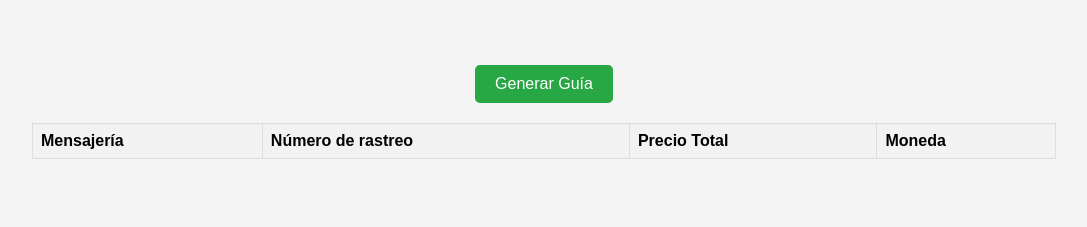
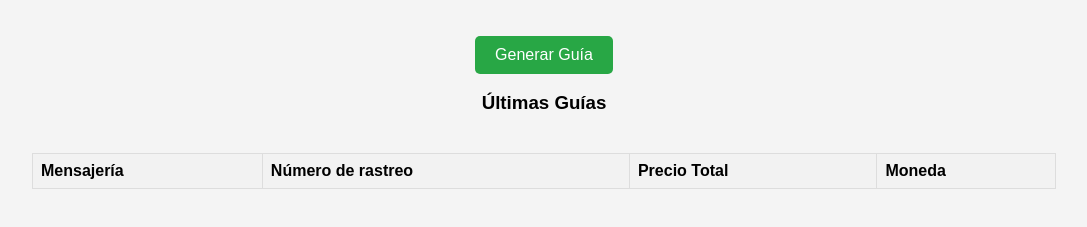
Before and after one commit to EduardoDArellano/tendencys_test, a website: page index.html in a window 1280 px wide. Shown: the part 399-626 px from the top of the page, without its empty margins (96-1183 px from the left). Drawn offline with nearby package versions, Linux system fonts and the light colour scheme; no server answers.

Commit message:
Fisrt commit

```diff
--- a/index.html
+++ b/index.html
@@ -70,6 +70,7 @@
     <button id="generateGuideButton">Generar Guía</button>
   </div>
 
+<h3>Últimas Guías</h3>
 <table id="guideTable">
   <thead>
     <tr>
```
